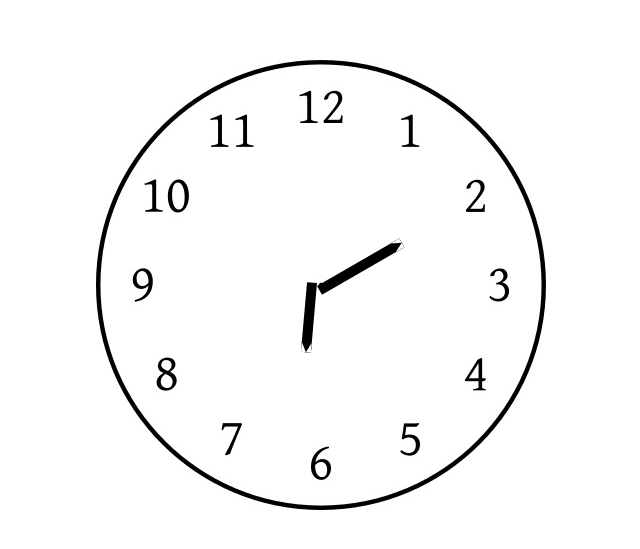
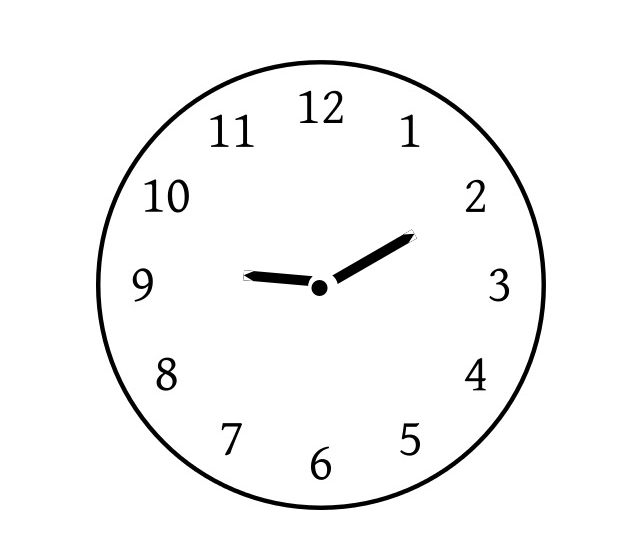
Before and after one commit to pradeepyadav5137/Analog_clock, a plain HTML site: page index.html in a window 1280 px wide. Shown: the part 115-664 px from the top of the page, without its empty margins (319-959 px from the left). Drawn offline with Linux system fonts and the light colour scheme.

Commit message:
css updated

```diff
--- a/index.css
+++ b/index.css
@@ -18,7 +18,7 @@
 .needle {
     background-color: #000;
     width: 10px;
-    height: 70px;
+    height: 78px;
     position: absolute;
     border: none;
     left: 49%;
@@ -27,13 +27,16 @@
     transform-origin: bottom left;
 }
 .needle.minutes{
-    height: 95px;
-    top: 29%;
+    height: 105px;
+    top: 26%;
+    left: 50%;
+
     transform: rotate(5deg);
 }
 .needle.hour {
-    top: 34%;
+    top: 33%;
     transform: rotate(0deg);
+    left: 50%;
 }
 .needle:before {
     content: '';
@@ -44,3 +47,19 @@
     border-right: 5px solid white;
     border-bottom: 10px solid #000;
 }
+
+.center{
+    height: 30px;
+    width: 30px;
+    position: absolute;
+    background-color: white;
+    border-radius: 50px;
+    top: 47%;
+    left: 47%;
+    align-items: center;
+
+}
+
+.center i{
+
+}
--- a/index.html
+++ b/index.html
@@ -6,6 +6,7 @@
     <meta name="viewport" content="width=device-width, initial-scale=1.0">
     <title>Annalog Clock</title>
     <link rel="stylesheet" href="index.css">
+    <link rel="stylesheet" href="https://cdnjs.cloudflare.com/ajax/libs/font-awesome/6.4.2/css/all.min.css">
 </head>
 
 <body>
@@ -14,6 +15,8 @@
         <div class="clock">
             <div class="needle hour"></div>
             <div class="needle minutes"></div>
+            <div class="center"><i class="fa-solid fa-circle" style="  margin-top: 8px;
+                margin-left: 4px;"></i></div>
         </div>
 
     </div>
@@ -30,24 +33,18 @@
         const mints = dt.getMinutes()
 
         mint.style.transform = "rotate(" + mints * 6 + "deg)"
-
-        // if (hours > 12) {
-        //     hour.style.transform = "rotate(" +(hours- 12) * 30 +"deg)"}
-
-        //     else
-        //     {hour.style.transform = "rotate(" +hours * 30 + "deg)"}
-
+        const rotationAfter12 = (hours - 12) * 30 + mints / 2
+        const rotationBefore12 = hours * 30 + mints / 2
+        console.log(rotationAfter12)
 
         if (hours > 12) {
-            hour.style.transform = "rotate("+(hours- 12) * 30 + (mints/2) +"deg)"}
+            hour.style.transform = "rotate(" + rotationAfter12 + "deg)";
 
-            else
-            {hour.style.transform = "rotate(" +(hours) * 30 + (mints/2) + "deg)"}
+        }
+        else {
+            hour.style.transform = "rotate(" + rotationBefore12 + "deg)";
+        }
 
-
-        console.log((hours- 12) * 30 + (mints/2))
-        console.log(mints)
-        console.log(hours)
 
 
     </script>
```
